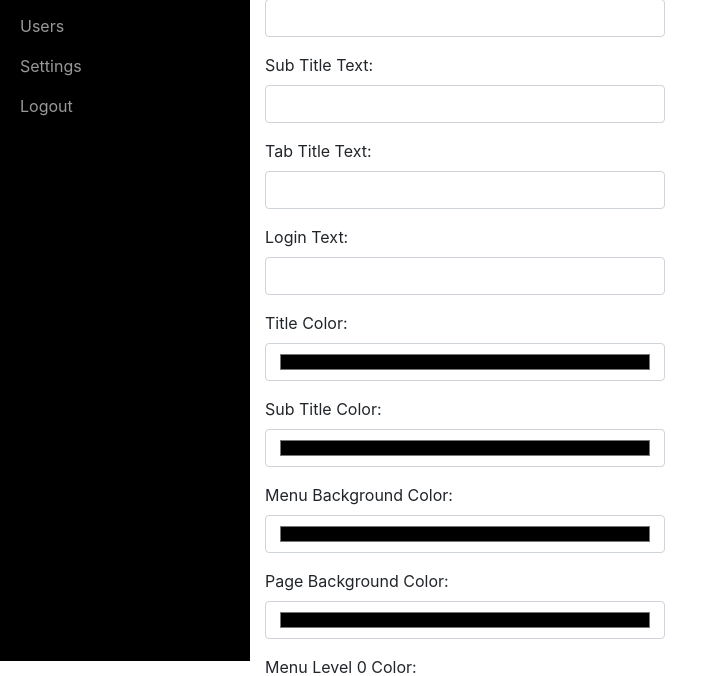
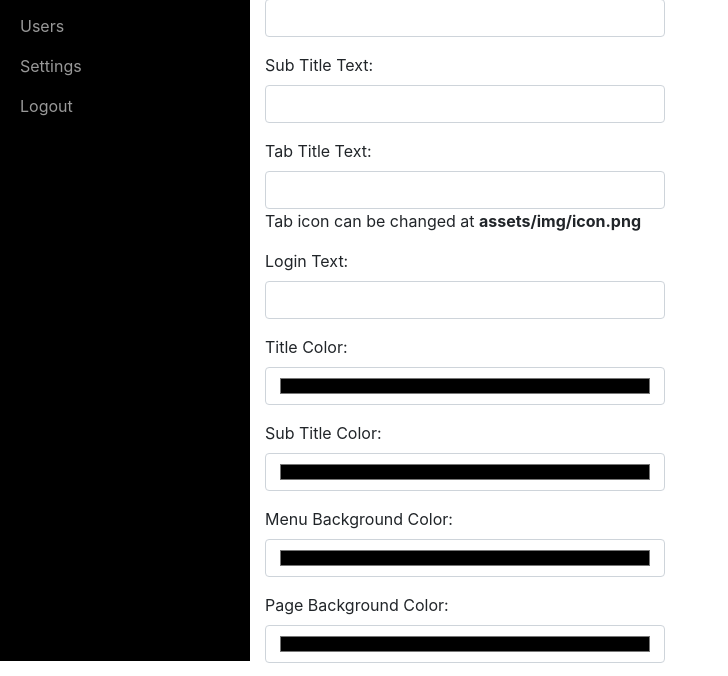
Before and after one commit to faab007/simpledocs, a PHP site: page /admin/settings in a window 1280 px wide. Shown: the part 139-815 px from the top of the page, without its empty margins (0-728 px from the left). Run offline with PHP 8.4, Linux system fonts and the light colour scheme; the visitor is signed in with stand-in values (Sample User, id 1); tables that the repository leaves empty or names only in its code hold one stand-in row (values such as "Sample post"); data that the repository does not hold is empty; a stand-in replaces the project's code that opens the database connection; some libraries are stand-ins or nearby versions.

Commit message:
Update settings.php

```diff
--- a/admin/settings.php
+++ b/admin/settings.php
@@ -112,6 +112,7 @@
                             <div class="form-group text-left">
                                 <label for="PageTitle">Tab Title Text:</label>
                                 <input class="form-control" type="text" value="<?php echo $TabTitleText; ?>" name="tabtitletext">
+                                <p>Tab icon can be changed at <strong>assets/img/icon.png</strong></p>
                             </div>
                             <div class="form-group text-left">
                                 <label for="PageTitle">Login Text:</label>
```
